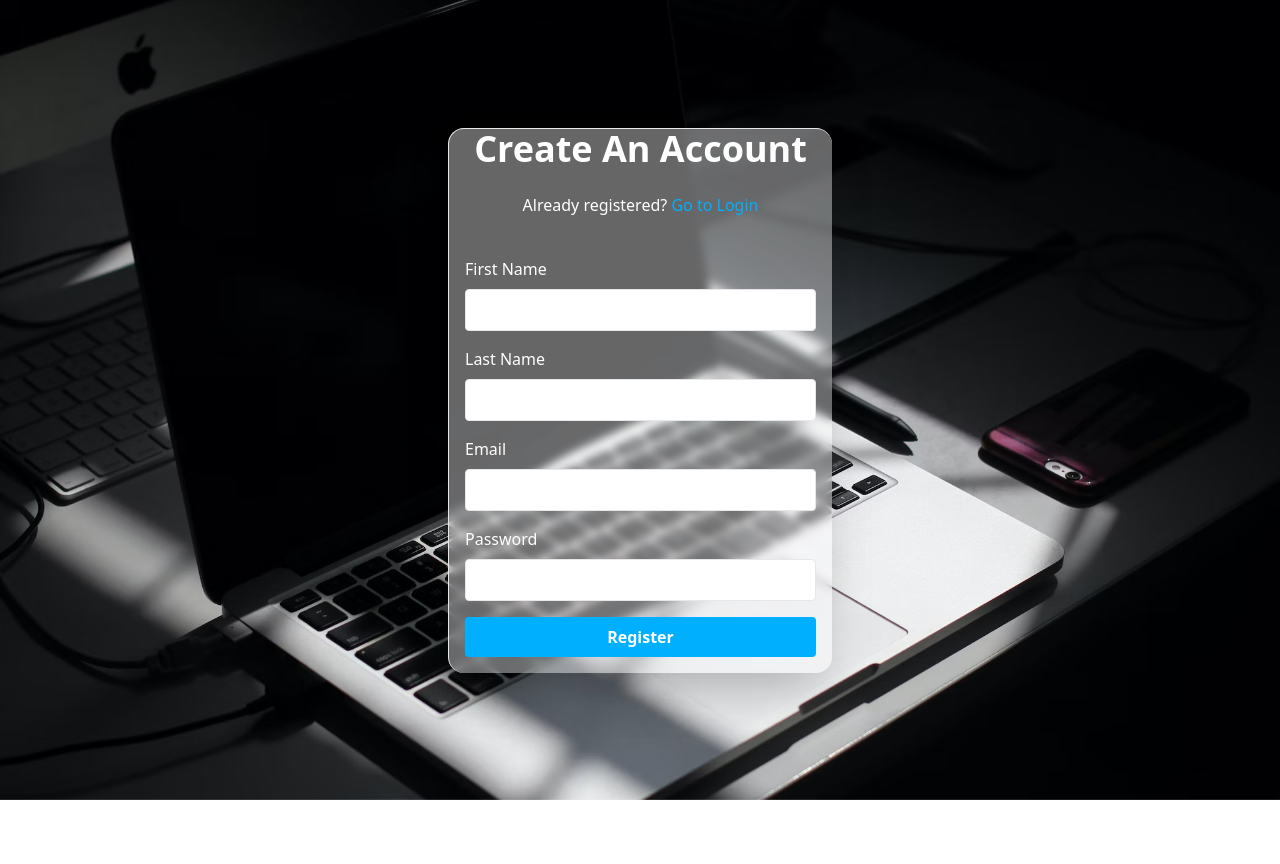
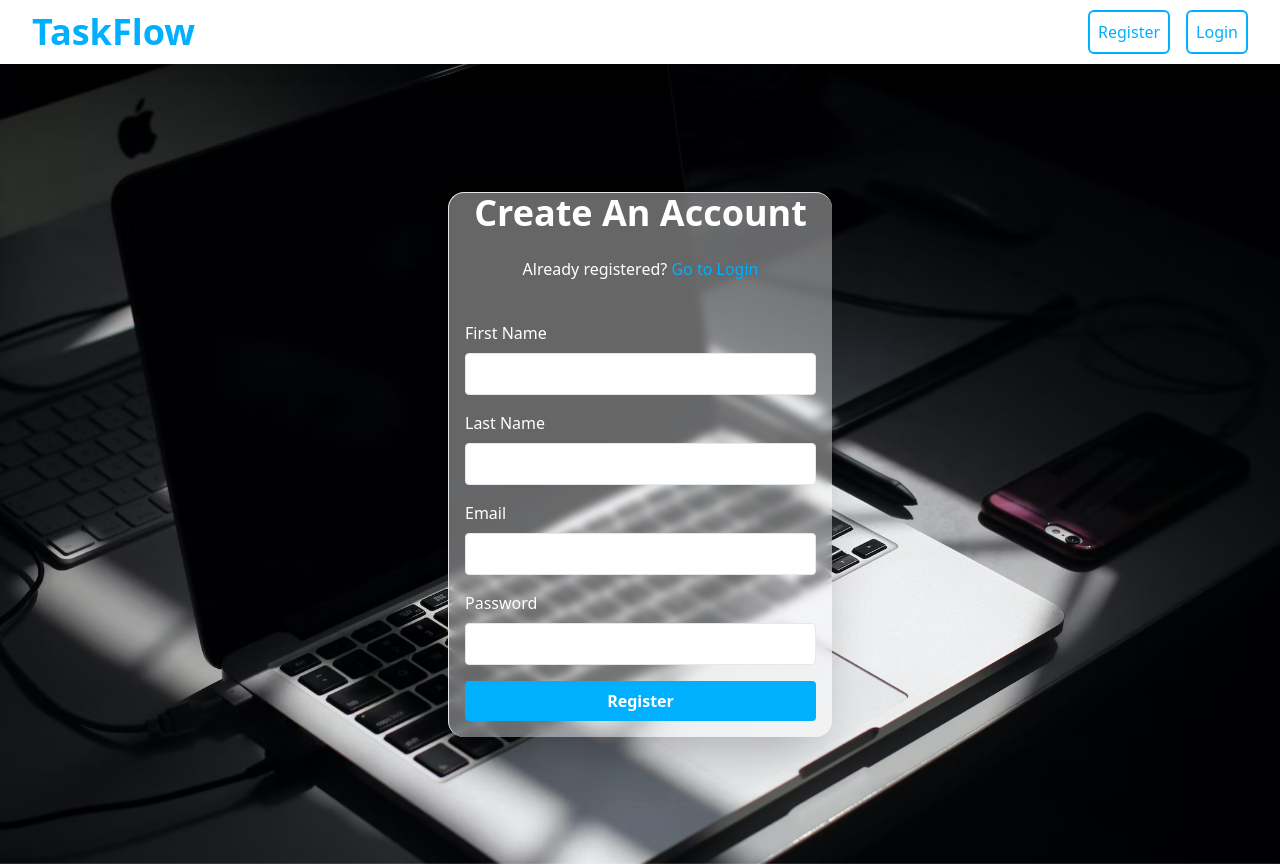
Before and after one commit to QuincyOliech/task-manager, a React (Vite) app: page /register in a window 1280 px wide. Before the commit the page ends 800 px from the top, so only its background shows below. Built offline with nearby package versions, Linux system fonts and the light colour scheme.

Commit message:
Update Conditional Footer

```diff
--- a/src/components/App.jsx
+++ b/src/components/App.jsx
@@ -1,5 +1,5 @@
 import React from "react";
-import { Route, Routes } from "react-router-dom";
+import { BrowserRouter as Router, Routes, Route, useLocation } from "react-router-dom";
 import LandingPage from "../pages/LandingPage";
 import Register from "./Register";
 import Login from "./Login";
@@ -15,9 +15,19 @@ const App = () => {
         <Route path="/register" element={<Register />} />
         <Route path="/login" element={<Login />} />
       </Routes>
-      <Footer />
+      <ConditionalFooter />
     </div>
   );
 };
 
+function ConditionalFooter() {
+  const location = useLocation();
+
+  if (location.pathname === '/login' || location.pathname === '/register') {
+    return null;
+  }
+
+  return <Footer />;
+}
+
 export default App;
--- a/src/components/Login.jsx
+++ b/src/components/Login.jsx
@@ -19,7 +19,7 @@ const Login = () => {
 
   return (
     <div
-      className="fixed z-50 inset-0 bg-opacity-75"
+      className="  bg-opacity-75"
       style={{ backgroundImage: `url(${backgroundImage})`, backgroundSize: 'cover', backdropFilter: 'blur(8px)' }}
     >
       <div className=" min-h-screen flex flex-col items-center justify-center mx-auto px-4 py-10 ">
--- a/src/components/Register.jsx
+++ b/src/components/Register.jsx
@@ -9,7 +9,7 @@ const Register = () => {
 
   return (
     <div
-      className="fixed z-50 inset-0 bg-opacity-75"
+      className=" bg-opacity-75"
       style={{ backgroundImage: `url(${backgroundImage})`, backgroundSize: 'cover', backdropFilter: 'blur(8px)' }}
     >
       <div className=" min-h-screen flex flex-col items-center justify-center mx-auto px-4 py-10 ">
```
